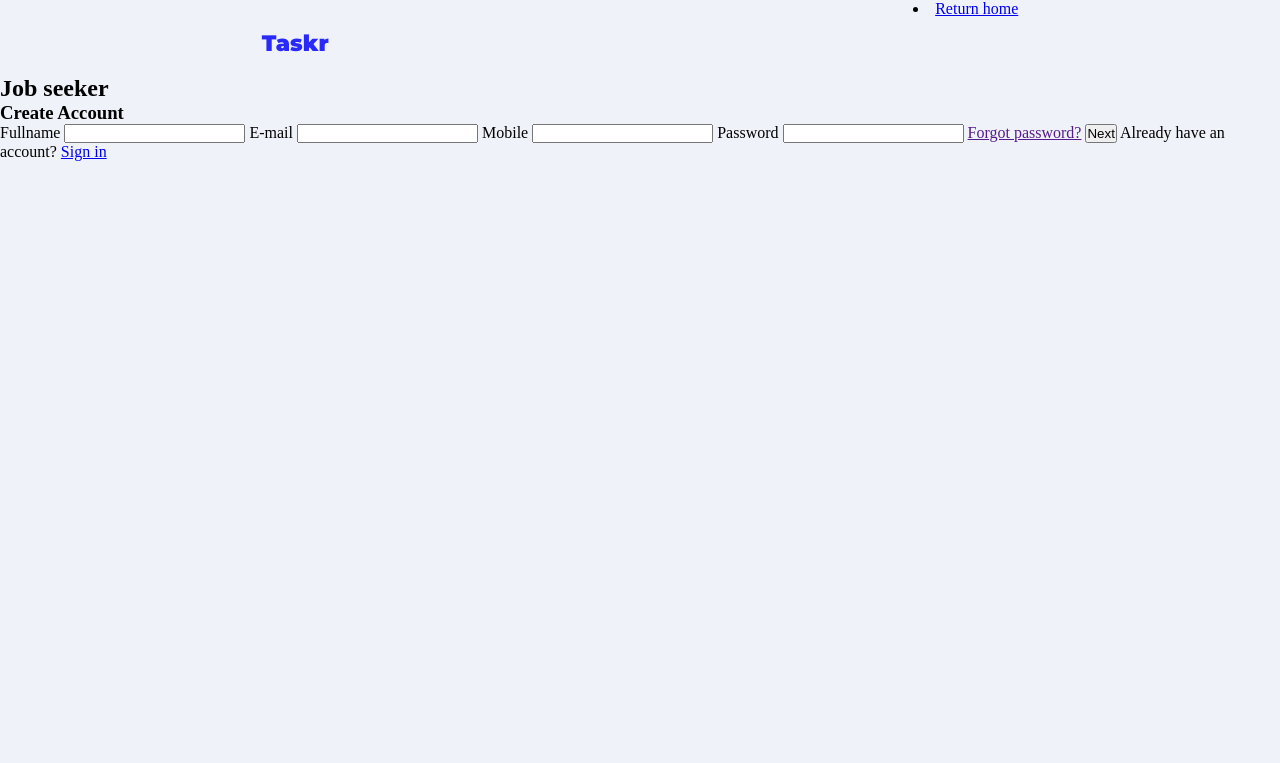
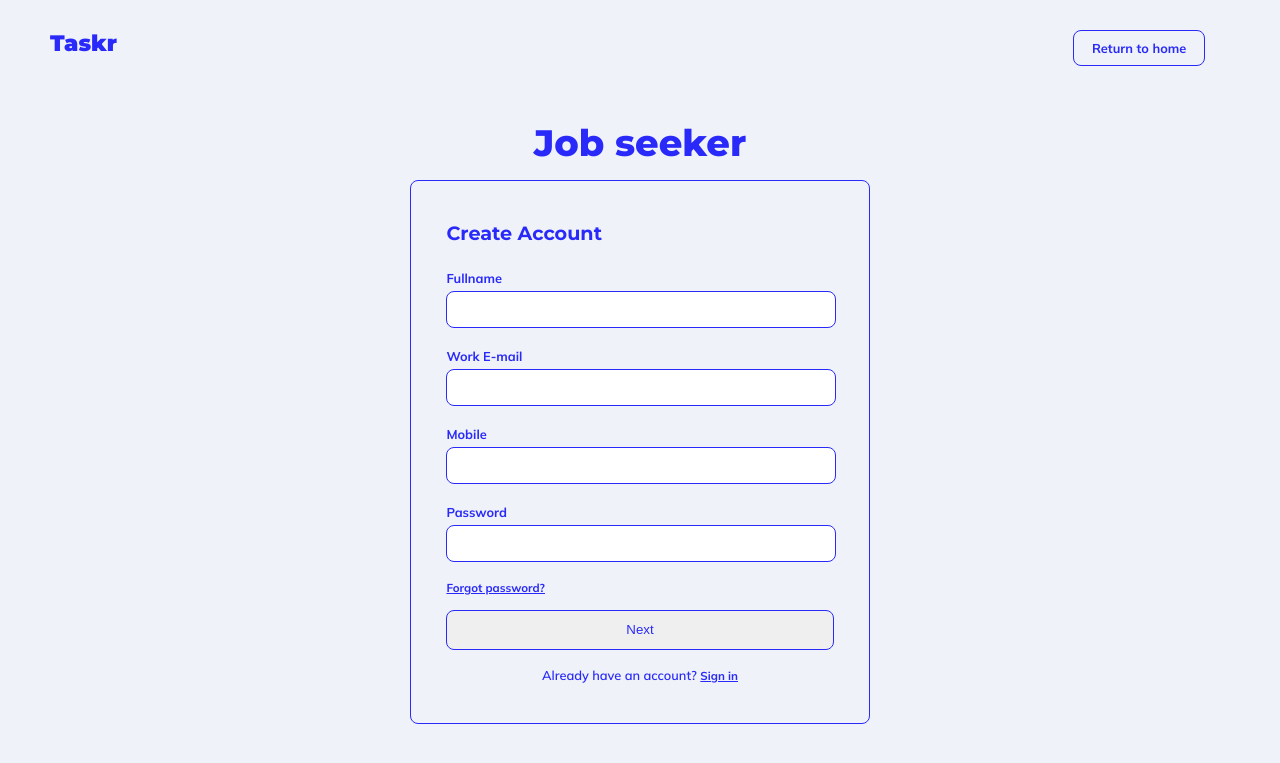
Before and after one commit to RockyLatchman/taskr, a PHP site: page /taskr/register/candidate in a window 1280 px wide. Shown: the top 763 px of the page. Run offline with PHP 8.4, Linux system fonts and the light colour scheme; some libraries are stand-ins or nearby versions.

Commit message:
CSS for for candidate register template

```diff
--- a/public/css/main.css
+++ b/public/css/main.css
@@ -774,12 +774,12 @@ width: 90%;
 }
 
 .top-menu .logotype h1 a {
-color: var(--off-white);
+color: var(--electric-blue);
 }
 
 .top-menu menu {
 width: 10%;
-border: 1px solid var(--off-white);
+border: 1px solid var(--electric-blue);
 border-radius: var(--corner-radius);
 margin: 30px 75px auto 0 !important;
 padding: 8px;
@@ -793,7 +793,7 @@ text-align: center;
 .top-menu menu li a {
 font: var(--primary-paragraph-text);
 font-weight: 600;
-color: var(--off-white);
+color: var(--electric-blue);
 font: 700 0.8em "Mulish", sans-serif;
 text-decoration: none;
 }
@@ -809,11 +809,10 @@ display: flex;
 flex-direction: row;
 flex-wrap: wrap;
 justify-content: center;
-width: 80%;
+width: 100%;
 color: var(--off-white);
 margin: 25px auto 0 auto;
 padding-bottom: 100px;
-
 }
 
 #career-container #content img {
@@ -831,6 +830,7 @@ font-size: 1.2em;
 font-weight: 700;
 color: var(--off-white);
 padding: 25px 0;
+margin-left: 50px;
 }
 
 #career-container .job-card {
@@ -1049,11 +1049,88 @@ text-align: left;
 font-weight: 500;
 }
 
+/* register */
+
+.form-container {
+width: 55%;
+margin: 3.5% auto 0 auto;
+}
+
+.form-container h1 {
+font: 800 2.3em "montserrat", sans-serif;
+color: var(--electric-blue);
+text-align: center;
+}
+
+.form-container form {
+display: block;
+width: 55%;
+margin: 15px auto 0 auto;
+padding: 25px 35px;
+border: 1px solid var(--electric-blue);
+border-radius: var(--corner-radius);
+}
+
+.form-container form h3 {
+width: 100%;
+margin: 15px auto 25px auto;
+font: var(--large-heading);
+font-size: 1.2em;
+font-weight: 700;
+color: var(--electric-blue);
+}
+
+.form-container form label {
+display: block;
+width: 100%;
+margin: 10px 0 5px 0;
+text-align: left;
+font: var(--menu-text);
+color: var(--electric-blue);
+}
+
+.form-container form input {
+width: 100%;
+height: 35px;
+border-radius: var(--corner-radius);
+border: var(--home-blue-border);
+margin: 0 auto 10px auto;
+outline: transparent;
+}
+
+.form-container form span {
+display: inline-block;
+width: 100%;
+margin: 7px auto 15px auto;
+font: var(--primary-paragraph-text);
+font-weight: 600;
+color: var(--electric-blue);
+text-align: left;
+}
+
+.form-container form span:last-of-type {
+text-align: center;
+}
+
+
+.form-container form span a {
+width: 65%;
+margin: 5% auto 0 auto;
+font: var(--primary-paragraph-text);
+font-weight: 600;
+color: var(--electric-blue);
+font: 700 0.9em "Mulish", sans-serif;
+}
+
+.form-container form input[type='submit'] {
+cursor: pointer;
+color: var(--electric-blue);
+height: 40px;
+}
 
 
 
-
-
+/* sign in  */
 
 
 
--- a/templates/candidates/onboarding/register.php
+++ b/templates/candidates/onboarding/register.php
@@ -1,10 +1,11 @@
 
-<header>
+<header class="top-menu">
     <div class="logotype">
        <h1><a href="/taskr/">Taskr</a></h1>
     </div>
-    <menu><li><a href="/taskr/">Return home</a></li></menu>
+    <menu><li><a href="/taskr/">Return to home</a></li></menu>
 </header>
+<div class="form-container">
 <main>
     <section>
        <h1>Job seeker</h1>
@@ -12,7 +13,7 @@
            <h3>Create Account</h3>
            <label for="fullname">Fullname</label>
            <input type="text" name="fullname" id="fullname">
-           <label for="email">E-mail</label>
+           <label for="email">Work E-mail</label>
            <input type="email" name="email" id="email">
            <label for="mobile">Mobile</label>
            <input type="tel" name="mobile" id="mobile">
@@ -24,3 +25,4 @@
        </form>
     </section>
 </main>
+</div>
```
Also changed, not shown: templates/careers.php (+7 -3 lines).
